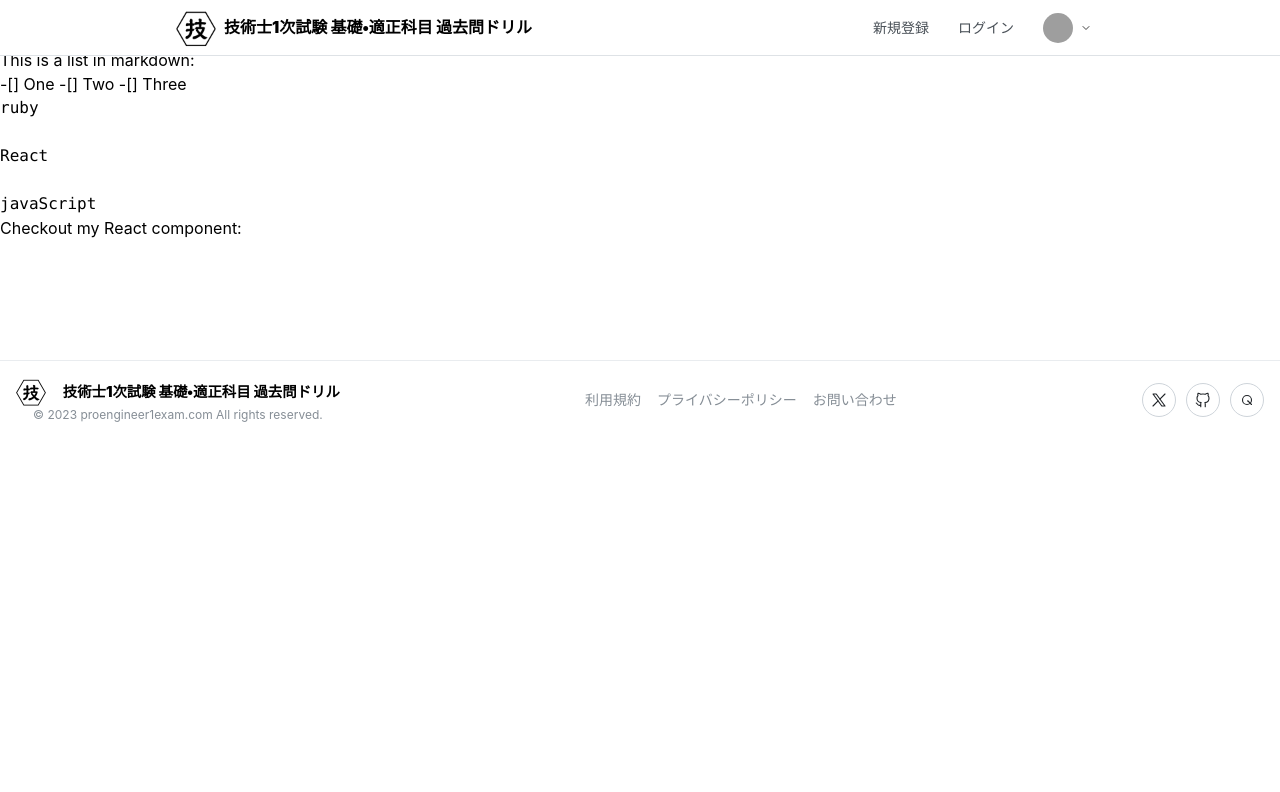
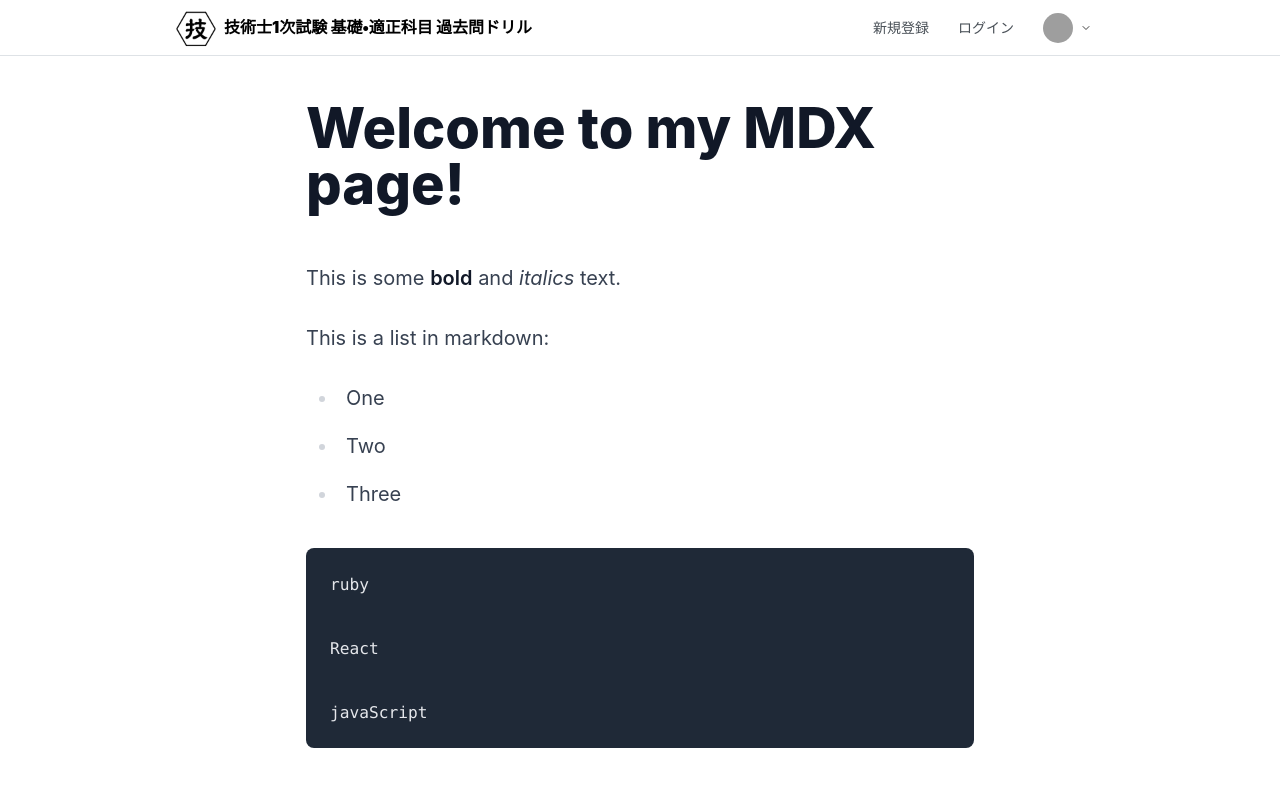
Before and after one commit to K-chan41/pro_engineer_1st_exam_app_front_end, a Next.js app: page /privacy-policy in a window 1280 px wide. Shown: the top 792 px of the page. Built offline with nearby package versions, Linux system fonts and the light colour scheme; grey boxes are pictures that could not be loaded.

Commit message:
add tailwind typography and remark gfm

```diff
--- a/package.json
+++ b/package.json
@@ -26,6 +26,7 @@
     "tabler-icons-react": "^1.56.0"
   },
   "devDependencies": {
+    "@tailwindcss/typography": "^0.5.10",
     "@types/node": "^20",
     "@types/react": "^18",
     "@types/react-dom": "^18",
--- /dev/null
+++ b/src/app/privacy-policy/layout.module.css
@@ -0,0 +1,4 @@
+.wrapper {
+  padding-top: rem(100px);
+  padding-bottom: rem(50px);
+}
--- /dev/null
+++ b/src/app/privacy-policy/layout.tsx
@@ -0,0 +1,13 @@
+import { Container } from '@mantine/core';
+import classes from './layout.module.css';
+
+export default function Layout({ children }: { children: React.ReactNode }) {
+  return (
+    <>
+      <Container size={700} className={classes.wrapper}>
+        <article className="prose prose-xl">{children}</article>
+      </Container>
+
+    </>
+  );
+}
--- a/tailwind.config.ts
+++ b/tailwind.config.ts
@@ -6,15 +6,8 @@ const config: Config = {
     './src/components/**/*.{js,ts,jsx,tsx,mdx}',
     './src/app/**/*.{js,ts,jsx,tsx,mdx}',
   ],
-  theme: {
-    extend: {
-      backgroundImage: {
-        'gradient-radial': 'radial-gradient(var(--tw-gradient-stops))',
-        'gradient-conic':
-          'conic-gradient(from 180deg at 50% 50%, var(--tw-gradient-stops))',
-      },
-    },
-  },
-  plugins: [],
+  plugins: [
+    require('@tailwindcss/typography'),
+  ],
 }
 export default config
```
Also changed, not shown: src/app/privacy-policy/page.mdx (+3 -3 lines), 1 other file (tests, documents, lock files or other folders).
